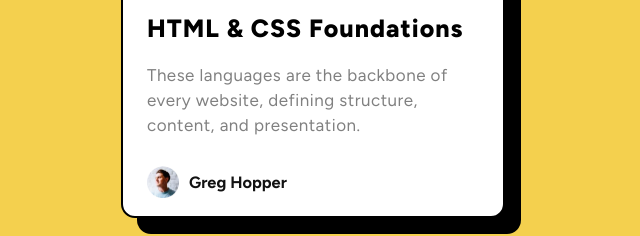
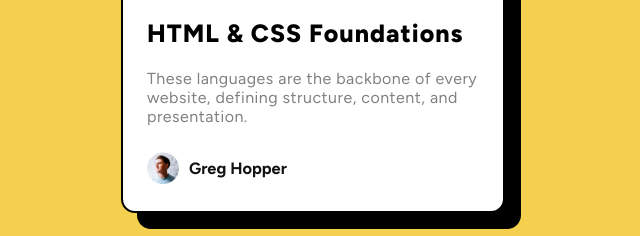
Before and after one commit to Bedi01/card, a plain HTML site: page index.html in a window 1280 px wide. Shown: the part 443-679 px from the top of the page, without its empty margins (327-967 px from the left). Drawn offline with Linux system fonts and the light colour scheme.

Commit message:
Update style.css

```diff
--- a/style.css
+++ b/style.css
@@ -9,9 +9,7 @@ body {
   box-sizing: border-box;
 }
 
-*,
-*::before,
-*::after {
+{
   box-sizing: inherit;
 }
 
@@ -21,7 +19,7 @@ body {
   box-shadow: 16px 16px 0px 0px rgb(0, 0, 0);
   overflow: hidden;
   width: 384px;
-  height: 522px;
+  height: 511px;
   border: 2px solid black;
   padding: 24px;
   box-sizing: border-box;
@@ -87,11 +85,10 @@ body {
 
 .card-description {
   color: grey;
-  font-size: 17px;
+  font-size: 16px;
   font-weight: 400;
   text-align: left;
   letter-spacing: 0.5px;
-  line-height: 25px;
 }
 
 .card-author {
```
